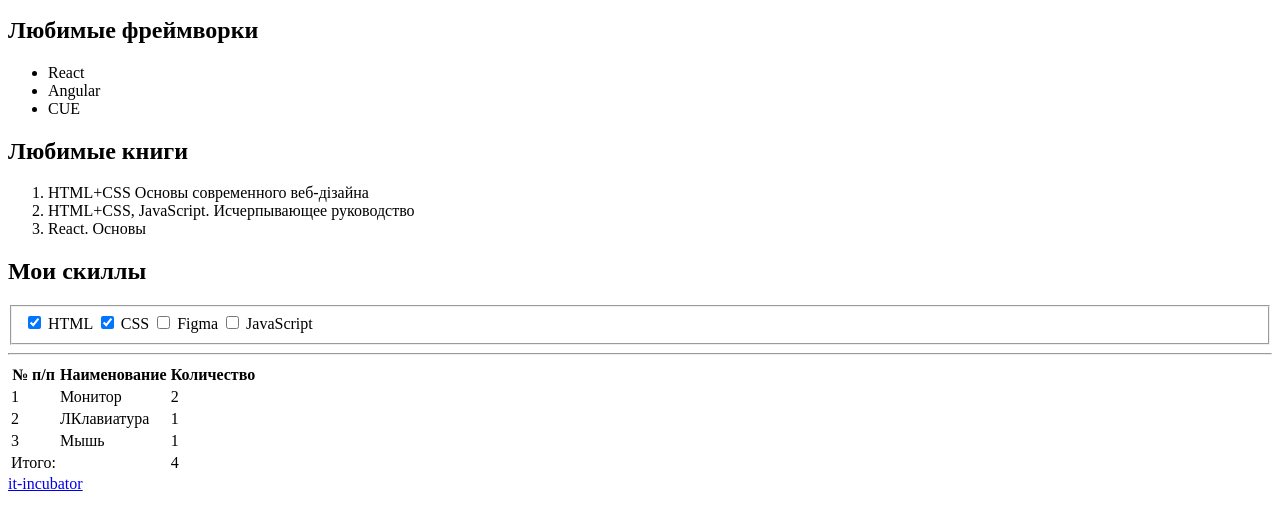
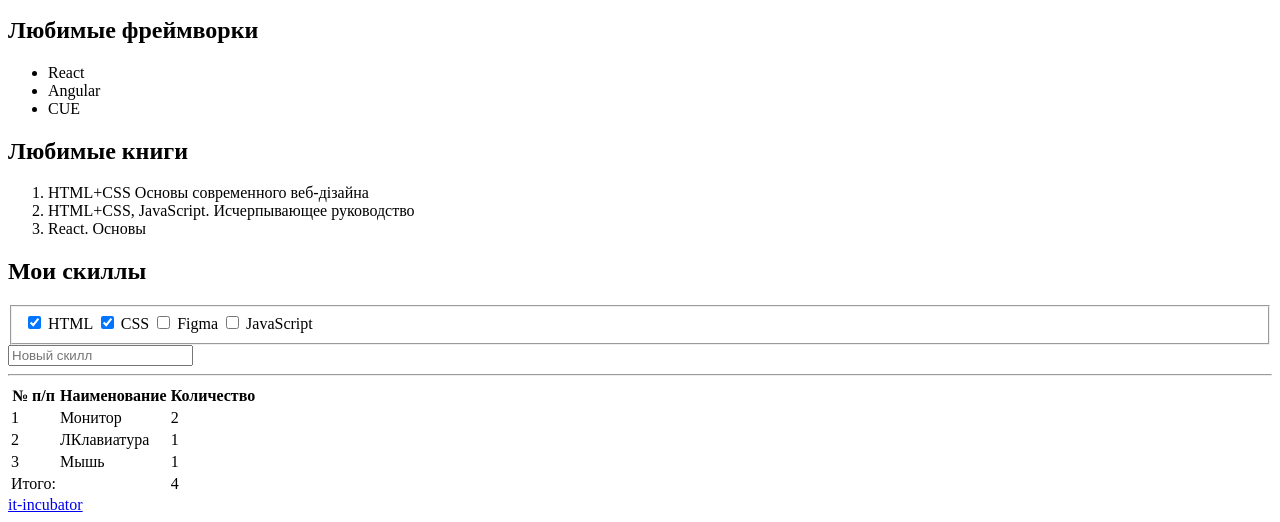
Before and after one commit to Nickrosenberg/1-hw-with-auto-test-html-css-main, a plain HTML site: page index.html in a window 1280 px wide. Shown: the part 493-1015 px from the top of the page. Before the commit the page ends 994 px from the top, so only its background shows below. Drawn offline with Linux system fonts and the light colour scheme.

Commit message:
conplete task-5

```diff
--- a/index.html
+++ b/index.html
@@ -82,6 +82,9 @@
                 </fieldset>
         </div>
         <!-- 5) Создай здесь однострочное поле для ввода текста с подсказкой "Новый скилл", которая исчезает, когда начинаешь что-то печатать (для подсказки есть специальный атрибут) -->
+        <form action="">
+            <input type="text" placeholder="Новый скилл">
+        </form>
         <!-- 6) Создай здесь кнопку “Добавить” -->
         <!-- 7) Добавь горизонтальную линию (для этого есть специальный тег) -->
         <hr>
```
